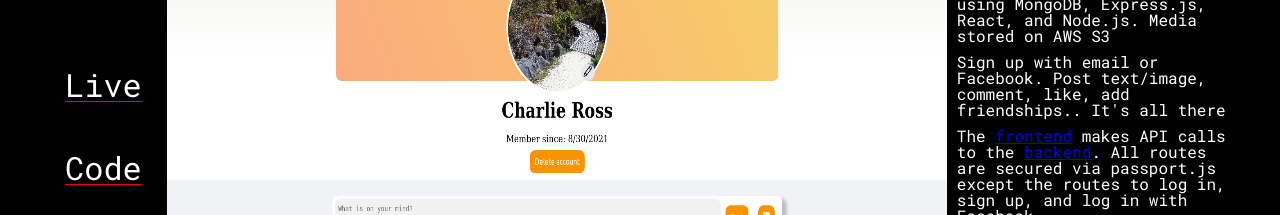
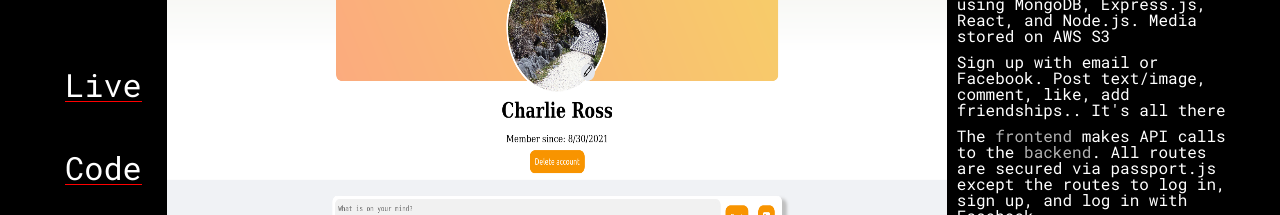
Before and after one commit to run-after/portfolio-react, a React (Create React App) app: page / in a window 1280 px wide. Shown: the part 1740-1955 px from the top of the page. Built offline with nearby package versions, Linux system fonts and the light colour scheme.

Commit message:
Style links in info of project

```diff
--- a/src/styles/Projects.css
+++ b/src/styles/Projects.css
@@ -34,6 +34,16 @@
   width: 25%;
   padding: 10px;
   gap: 10px;
+}
+
+.project .info a {
+  text-decoration: none;
+  color: inherit;
+  opacity: 0.7;
+}
+
+.project .info a:hover {
+  opacity: 0.5;
 }
 
 .project h1 {
```
